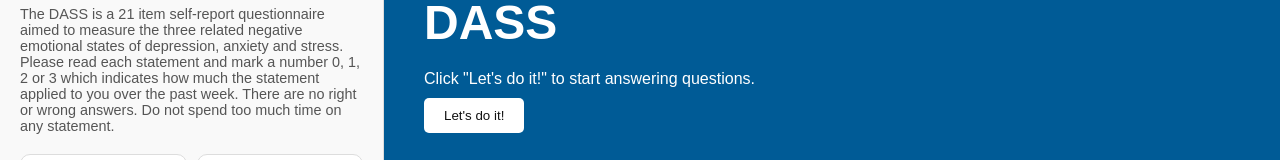
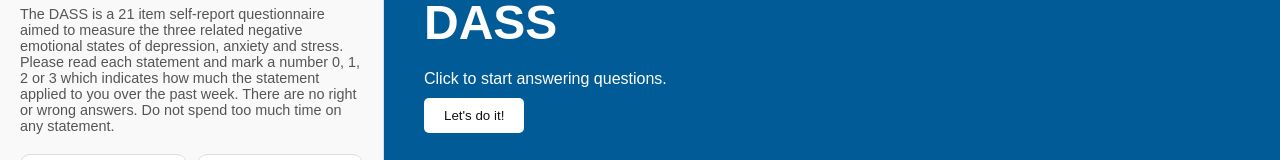
Before and after one commit to Adi-070/Whub-Task, a plain HTML site: page index.html in a window 1280 px wide. Shown: the part 195-355 px from the top of the page. Drawn offline with Linux system fonts and the light colour scheme.

Commit message:
apos fix

```diff
--- a/index.html
+++ b/index.html
@@ -40,7 +40,7 @@
                 </div> -->
                 <h1 id="questionTitle">DASS</h1>
                 <div id="questionContent">
-                    <p>Click "Let's do it!" to start answering questions.</p>
+                    <p>Click to start answering questions.</p>
                 </div>
                 <button id="letsDoItButton">Let's do it!</button>
                 <br/>
```
